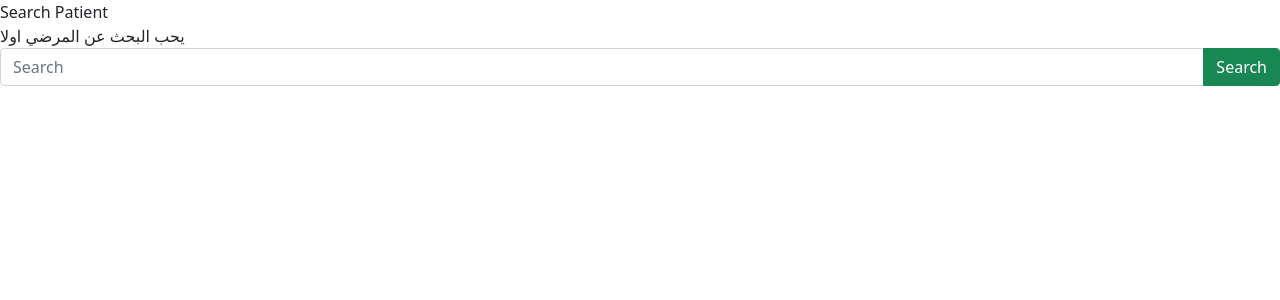
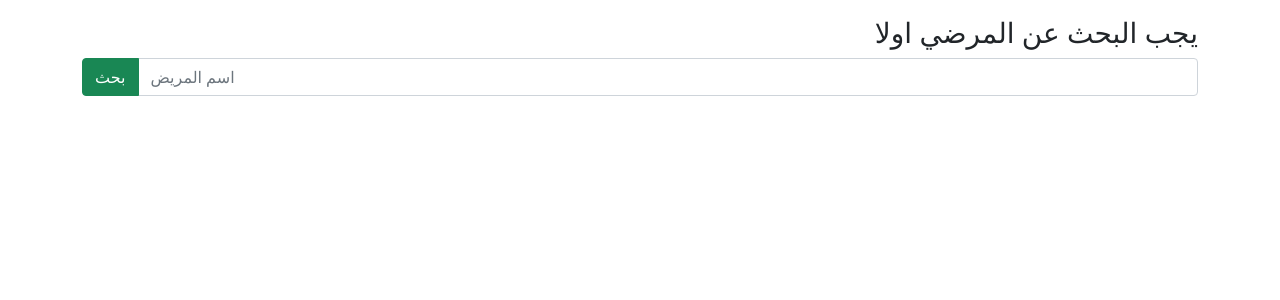
Before and after one commit to hossamalhossany/project, a Django app: page /eclinic/modules/search_patient in a window 1280 px wide. Shown: the top 300 px of the page. Run offline with Django 3.2, Linux system fonts and the light colour scheme.

Commit message:
68 ** 29-5-2022 ** 5.25 PM - work

```diff
--- a/home/tohy9ak93y7n/project/templates/eclinic/search_patient.html
+++ b/home/tohy9ak93y7n/project/templates/eclinic/search_patient.html
@@ -7,14 +7,19 @@
     <link href="{% static 'css/bootstrap.min.css' %}" rel="stylesheet">
 </head>
 <body>
-Search Patient<br>
+    <div class="container mt-3 ">
 
-يحب البحث عن المرضي اولا
+        <h3 class="float-end">يجب البحث عن المرضي اولا</h3>
 
-<div class="input-group mb-3">
-    <input type="text" class="form-control" placeholder="Search">
-    <button class="btn btn-success" type="submit">Search</button>
-  </div>
+
+
+        <div class="input-group mb-3">
+            <button class="btn btn-success " type="submit">بحث</button>
+            <input type="text" class="form-control " placeholder="اسم المريض">
+
+        </div>
+
+    </div>
 
 
 <script src="{% static 'js/bootstrap.min.js' %}"></script>
```
